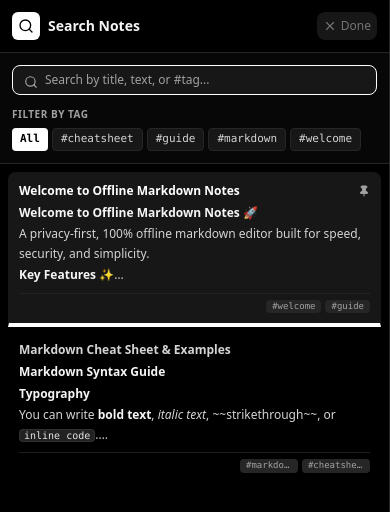
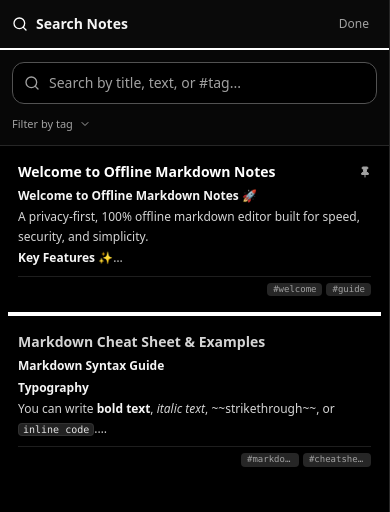
Before and after one commit to rmno187/NYK-notes, a React (Vite) app: page / in a window 390 px wide. Both pictures are taken after a click on the button 331 px from the left and 29 px from the top of the page. Shown: the top 512 px of the page. Built offline with nearby package versions, Linux system fonts and the light colour scheme.

Commit message:
ux improvements

```diff
--- a/src/components/Sidebar.tsx
+++ b/src/components/Sidebar.tsx
@@ -69,6 +69,7 @@ export const Sidebar: React.FC<SidebarProps> = ({
   const [activeTab, setActiveTab] = useState<'notes' | 'trash'>('notes');
   const [isFolderDropdownOpen, setIsFolderDropdownOpen] = useState(false);
   const [selectedNoteIds, setSelectedNoteIds] = useState<string[]>([]);
+  const [isTagDropdownOpen, setIsTagDropdownOpen] = useState(false);
 
   const searchInputRef = useRef<HTMLInputElement>(null);
   const quickInputRef = useRef<HTMLInputElement>(null);
@@ -291,23 +292,28 @@ export const Sidebar: React.FC<SidebarProps> = ({
         </div>
       ) : (
         /* Standard Header with Gmail-style Folder Dropdown Selector */
-        <div className="p-3 sm:p-3.5 border-b border-neutral-200 dark:border-neutral-800 flex items-center justify-between shrink-0 relative">
+        <div
+  className={`p-3 sm:p-3.5 flex items-center justify-between shrink-0 relative transition-colors ${
+    isSearchMode
+      ? 'bg-neutral-100 dark:bg-neutral-950 border-b-2 border-black dark:border-white'
+      : 'border-b border-neutral-200 dark:border-neutral-800'
+  }`}
+>
           {isSearchMode ? (
             <div className="flex items-center justify-between w-full">
               <div className="flex items-center space-x-2">
-                <div className="p-1.5 bg-black text-white dark:bg-white dark:text-black rounded-md">
+                <div className="text-black dark:text-white">
                   <Search className="w-4 h-4" />
                 </div>
-                <span className="font-bold text-sm text-neutral-900 dark:text-neutral-100">
+                <span className="font-semibold text-sm text-neutral-900 dark:text-neutral-100">
                   Search Notes
                 </span>
               </div>
               <button
                 onClick={onToggleSearchMode}
-                className="p-1.5 text-neutral-500 hover:text-black dark:hover:text-white rounded-lg bg-neutral-200/80 dark:bg-neutral-900 transition-colors flex items-center space-x-1 text-xs font-medium"
+                className="px-2 py-1 text-xs font-medium text-neutral-500 hover:text-black dark:text-neutral-400 dark:hover:text-white transition-colors"
                 title="Close Search"
               >
-                <X className="w-3.5 h-3.5" />
                 <span>Done</span>
               </button>
             </div>
@@ -379,7 +385,7 @@ export const Sidebar: React.FC<SidebarProps> = ({
               <div className="flex items-center space-x-1">
                 <button
                   onClick={onToggleSearchMode}
-                  title="Search & Filter Notes"
+                  title="Search (Ctrl+F)"
                   className="p-1.5 text-neutral-600 hover:text-black dark:text-neutral-400 dark:hover:text-white rounded-lg hover:bg-neutral-200/80 dark:hover:bg-neutral-900 transition-colors"
                 >
                   <Search className="w-4 h-4" />
@@ -402,65 +408,71 @@ export const Sidebar: React.FC<SidebarProps> = ({
       {isSearchMode ? (
         <div className="p-3 border-b border-neutral-200 dark:border-neutral-800 space-y-3 bg-neutral-100/50 dark:bg-neutral-900/30 shrink-0">
           <div className="relative">
-            <Search className="w-3.5 h-3.5 absolute left-3 top-2.5 text-neutral-400" />
+            <Search className="w-4 h-4 absolute left-3 top-1/2 -translate-y-1/2 text-neutral-400 pointer-events-none" />
             <input
               ref={searchInputRef}
               type="text"
               placeholder="Search by title, text, or #tag..."
               value={searchQuery}
               onChange={(e) => onSearchChange(e.target.value)}
-              className="w-full pl-8 pr-8 py-1.5 bg-white dark:bg-neutral-900 border border-neutral-300 dark:border-neutral-700 rounded-lg text-xs text-neutral-900 dark:text-neutral-100 placeholder-neutral-400 focus:outline-none focus:border-black dark:focus:border-white shadow-2xs transition-all"
+              className="w-full pl-9 pr-9 py-2.5 bg-white dark:bg-black border border-neutral-200 dark:border-neutral-800 rounded-xl text-sm text-neutral-900 dark:text-neutral-100 placeholder-neutral-400 focus:outline-none focus:border-neutral-400 dark:focus:border-neutral-600 transition-all"
             />
             {searchQuery && (
               <button
   onClick={() => onSearchChange('')}
-                className="absolute right-2.5 top-2.5 text-neutral-400 hover:text-neutral-700 dark:hover:text-neutral-200"
+  className="absolute right-3 top-1/2 -translate-y-1/2 text-neutral-400 hover:text-black dark:hover:text-white transition-colors"
 >
-                <X className="w-3.5 h-3.5" />
+  <X className="w-4 h-4" />
 </button>
             )}
           </div>
 
           {allTags.length > 0 && (
-            <div className="space-y-1.5">
-              <div className="flex items-center justify-between">
-                <span className="text-[10px] font-semibold uppercase tracking-wider text-neutral-500 dark:text-neutral-400">
-                  Filter by Tag
-                </span>
+  <div className="relative">
+    <button
+      onClick={() => setIsTagDropdownOpen(!isTagDropdownOpen)}
+      className="flex items-center gap-1.5 text-[11px] font-medium text-neutral-500 dark:text-neutral-400 hover:text-black dark:hover:text-white transition-colors"
+    >
+      <span>{selectedTag ? `#${selectedTag}` : 'Filter by tag'}</span>
+      <ChevronDown
+        className={`w-3 h-3 transition-transform ${
+          isTagDropdownOpen ? 'rotate-180' : ''
+        }`}
+      />
+    </button>
+
+    {isTagDropdownOpen && (
+      <div className="absolute left-0 top-full mt-1.5 w-48 bg-white dark:bg-neutral-900 border border-neutral-200 dark:border-neutral-800 rounded-lg shadow-lg z-50 py-1">
         {selectedTag && (
           <button
-                    onClick={() => onSelectTag(null)}
-                    className="text-[10px] text-neutral-500 hover:text-black dark:hover:text-white underline font-medium"
+            onClick={() => {
+              onSelectTag(null);
+              setIsTagDropdownOpen(false);
+            }}
+            className="w-full px-3 py-1.5 text-left text-[11px] text-neutral-500 dark:text-neutral-400 hover:bg-neutral-100 dark:hover:bg-neutral-800"
           >
-                    Clear Filter
+            Clear tag filter
           </button>
         )}
-              </div>
-              <div className="flex flex-wrap gap-1 max-h-24 overflow-y-auto pr-1">
-                <button
-                  onClick={() => onSelectTag(null)}
-                  className={`px-2 py-0.5 rounded text-[11px] font-mono transition-colors ${
-                    selectedTag === null
-                      ? 'bg-black text-white dark:bg-white dark:text-black font-semibold'
-                      : 'bg-white dark:bg-neutral-900 text-neutral-600 dark:text-neutral-400 border border-neutral-200 dark:border-neutral-800 hover:bg-neutral-200'
-                  }`}
-                >
-                  All
-                </button>
+
         {allTags.map((tag) => (
           <button
             key={tag}
-                    onClick={() => onSelectTag(tag === selectedTag ? null : tag)}
-                    className={`px-2 py-0.5 rounded text-[11px] font-mono transition-colors ${
+            onClick={() => {
+              onSelectTag(tag === selectedTag ? null : tag);
+              setIsTagDropdownOpen(false);
+            }}
+            className={`w-full px-3 py-1.5 text-left text-[11px] font-mono transition-colors ${
               selectedTag === tag
-                        ? 'bg-black text-white dark:bg-white dark:text-black font-semibold'
-                        : 'bg-white dark:bg-neutral-900 text-neutral-700 dark:text-neutral-300 border border-neutral-200 dark:border-neutral-800 hover:bg-neutral-200'
+                ? 'bg-neutral-100 dark:bg-neutral-800 text-black dark:text-white font-semibold'
+                : 'text-neutral-600 dark:text-neutral-400 hover:bg-neutral-100 dark:hover:bg-neutral-800'
             }`}
           >
             #{tag}
           </button>
         ))}
       </div>
+    )}
   </div>
 )}
         </div>
@@ -468,14 +480,14 @@ export const Sidebar: React.FC<SidebarProps> = ({
         /* NORMAL VIEW: Immediate Note Creator */
         <div className="p-3 space-y-2 shrink-0">
           <form onSubmit={handleQuickSubmit} className="relative flex items-center">
-            <Plus className="w-4 h-4 absolute left-3 text-neutral-400 pointer-events-none" />
+            <Plus className="w-4 h-4 absolute left-3 text-neutral-600 dark:text-neutral-300 pointer-events-none" />
             <input
               ref={quickInputRef}
               type="text"
               placeholder="Type to start a new note..."
               value={quickText}
               onChange={(e) => setQuickText(e.target.value)}
-              className="w-full pl-9 pr-8 py-2 bg-white dark:bg-neutral-900 border border-neutral-200 dark:border-neutral-800 rounded-lg text-xs text-neutral-900 dark:text-neutral-100 placeholder-neutral-400 focus:outline-none focus:border-black dark:focus:border-white shadow-2xs transition-all"
+              className="w-full pl-9 pr-8 py-2.5 bg-neutral-100 dark:bg-neutral-900 border border-transparent rounded-lg text-sm text-neutral-900 dark:text-neutral-100 placeholder-neutral-500 dark:placeholder-neutral-500 focus:outline-none focus:bg-white dark:focus:bg-black focus:border-neutral-300 dark:focus:border-neutral-700 transition-all"
             />
             {quickText.trim() ? (
               <button
@@ -495,7 +507,7 @@ export const Sidebar: React.FC<SidebarProps> = ({
       )}
 
       {/* Notes / Trash List */}
-      <div className="flex-1 overflow-y-auto p-2 space-y-1">
+      <div className="flex-1 overflow-y-auto px-2">
         {activeTab === 'trash' && (
           <div className="mb-2 p-2.5 bg-neutral-100 dark:bg-neutral-900 border border-neutral-200 dark:border-neutral-800 rounded-lg text-xs">
             <div className="flex items-center justify-between font-semibold text-neutral-800 dark:text-neutral-200 mb-1">
@@ -555,25 +567,25 @@ export const Sidebar: React.FC<SidebarProps> = ({
                 onTouchEnd={handlePressEnd}
                 onContextMenu={(e) => handleContextMenu(note.id, e)}
                 onClick={() => handleNoteClick(note.id)}
-                className={`group relative p-2.5 rounded-lg border cursor-pointer transition-all flex items-start space-x-2.5 ${
+                className={`group relative px-2.5 py-4 cursor-pointer transition-all flex items-start space-x-2.5 ${
   isSelected
-    ? 'bg-blue-50/80 dark:bg-blue-950/40 border-blue-500 dark:border-blue-400 text-blue-950 dark:text-blue-100 shadow-2xs'
+    ? 'bg-blue-50/80 dark:bg-blue-950/40 border-blue-500 dark:border-blue-400 text-blue-950 dark:text-blue-100'
     : isActive
-    ? 'bg-white dark:bg-neutral-900 border-transparent text-black dark:text-white border-b-4 border-b-black dark:border-b-white rounded-b-none'
-    : 'bg-transparent border-transparent text-neutral-700 dark:text-neutral-300 hover:bg-neutral-100 dark:hover:bg-neutral-900/60'
+    ? 'border-b-4 border-b-black dark:border-b-white text-black dark:text-white'
+    : 'text-neutral-700 dark:text-neutral-300 hover:bg-neutral-100/60 dark:hover:bg-neutral-900/60'
 }`}
               >
 
-                <div className="flex-1 min-w-0">
+                <div className="flex-1 min-w-0 ">
                   <div className="flex items-center justify-between gap-1">
                     {/* Render Title if present */}
                     {noteTitle ? (
-                      <h3 className="text-xs font-bold truncate flex-1 min-w-0">
+                      <h3 className="note-title font-bold truncate flex-1 min-w-0">
                         {noteTitle}
                       </h3>
                     ) : (
                       /* If NO title, display rendered preview directly as paragraph text */
-                      <div className="flex-1 min-w-0">
+                      <div className="mt-1 note-preview">
                         <NotePreview
                           content={note.content}
 
@@ -589,7 +601,7 @@ export const Sidebar: React.FC<SidebarProps> = ({
 
                   {/* Show snippet on second line if note HAS a title */}
                   {noteTitle && (
-                    <div className="mt-1">
+                    <div className="mt-1 text-sm">
                       <NotePreview
                         content={note.content}
 
--- a/src/index.css
+++ b/src/index.css
@@ -1,6 +1,17 @@
 @import "tailwindcss";
 
 @custom-variant dark (&:where(.dark, .dark *));
+
+/*general fonts*/
+.note-title {
+  font-size: 0.875rem;
+  line-height: 1.25rem;
+}
+
+.note-preview {
+  font-size: 0.875rem;
+  line-height: 1.4;
+}
 
 /* Rich Typography Styles for WYSIWYG Editor */
 .editor-wysiwyg {
```
Lines whose indentation alone changed are shown as unchanged.
